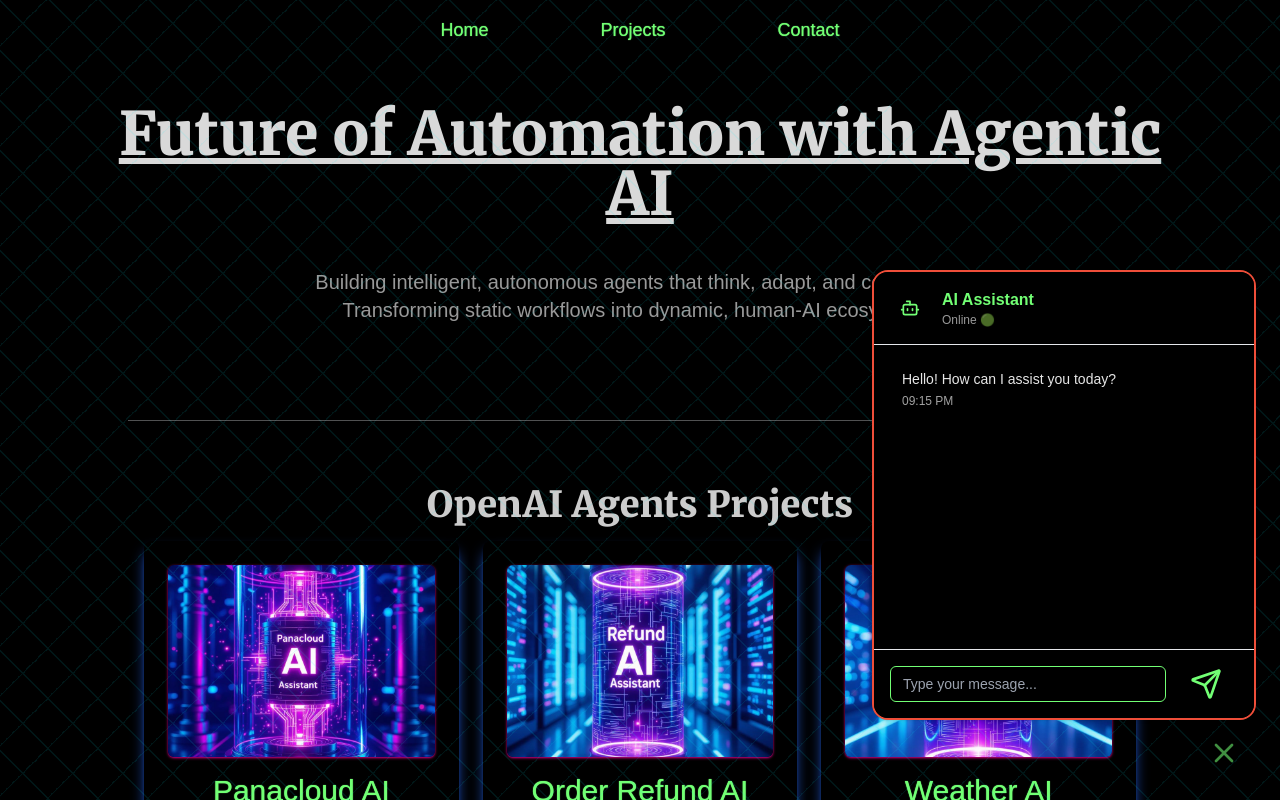
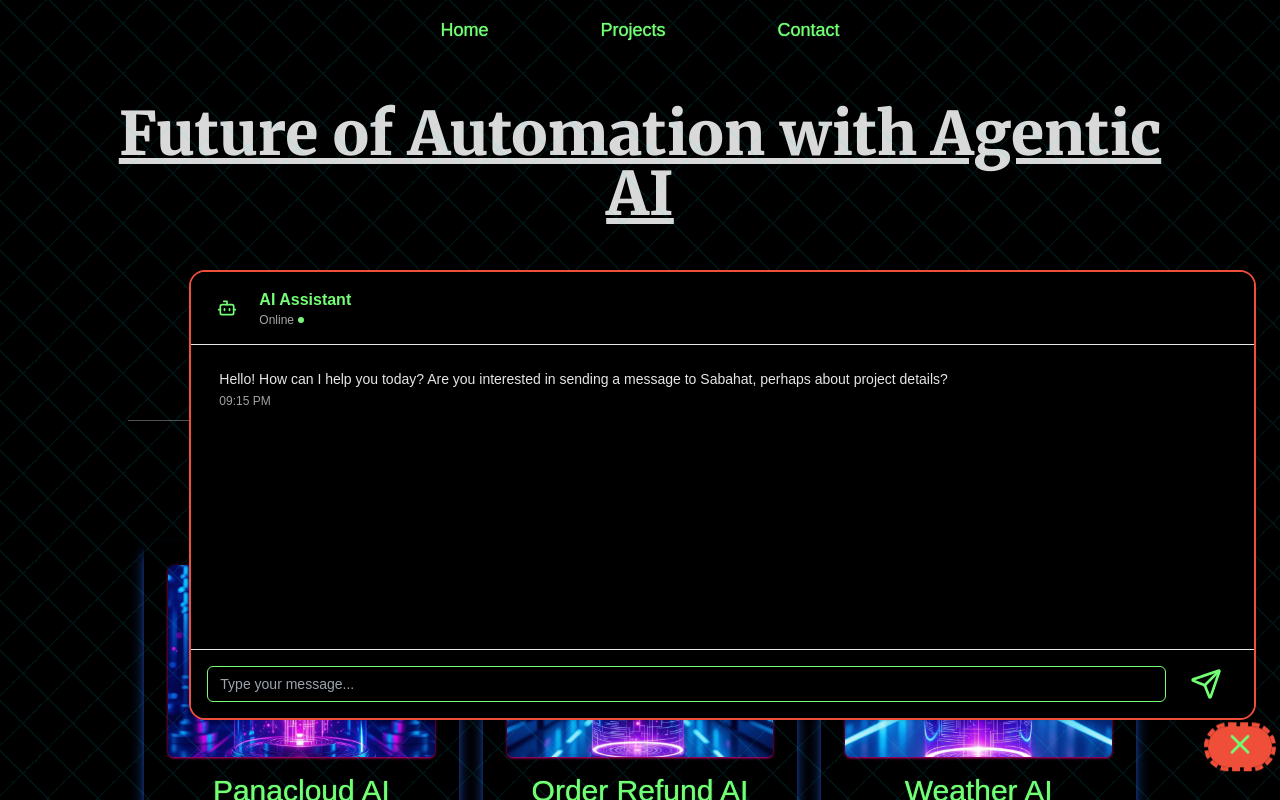
Before and after one commit to Sabahat-Shakeel/Agentic-Portfolio, a Next.js app: page / in a window 1280 px wide. Both pictures are taken after a click on the button "Ask Assistant". Shown: the top 800 px of the page. Built offline with nearby package versions, Linux system fonts and the light colour scheme.

Commit message:
updated code

```diff
--- /dev/null
+++ b/src/app/api/chat/route.ts
@@ -0,0 +1,24 @@
+import { NextResponse } from "next/server";
+
+export async function POST(req: Request) {
+  try {
+    const body = await req.json();
+
+    const response = await fetch(process.env.WEBHOOK_URL as string, {
+      method: "POST",
+      headers: {
+        "Content-Type": "application/json",
+      },
+      body: JSON.stringify(body),
+    });
+
+    const data = await response.json();
+
+    return NextResponse.json({
+         response: data.response || "Sorry, no response from LLM.",
+    });
+  } catch (error) {
+    console.error("Error in webhook request:", error);
+    return NextResponse.json({ response: "Webhook request failed" }, { status: 500 });
+  }
+}
--- a/src/app/components/chatbot/chatbot.tsx
+++ b/src/app/components/chatbot/chatbot.tsx
@@ -17,7 +17,7 @@ const ChatBot = () => {
   const [messages, setMessages] = useState<Message[]>([
     {
       id: "1",
-      text: "Hello! How can I assist you today?",
+      text: "Hello! How can I help you today? Are you interested in sending a message to Sabahat, perhaps about project details?",
       sender: "bot",
       timestamp: new Date(),
     },
@@ -26,7 +26,7 @@ const ChatBot = () => {
   const [isLoading, setIsLoading] = useState(false);
   const messagesEndRef = useRef<HTMLDivElement>(null);
 
-  const WEBHOOK_URL = "https://shakeelsabahat521.app.n8n.cloud/webhook/sabahatpersonalassistant";
+const API_URL = "/api/chat";
 
   const scrollToBottom = () => {
     messagesEndRef.current?.scrollIntoView({ behavior: "smooth" });
@@ -52,7 +52,7 @@ const ChatBot = () => {
     setIsLoading(true);
 
     try {
-      const response = await fetch(WEBHOOK_URL, {
+      const response = await fetch(API_URL, {
         method: "POST",
         headers: {
           "Content-Type": "application/json",
@@ -98,17 +98,18 @@ const ChatBot = () => {
   return (
     <>
       {/* Toggle Button */}
-      <div className="fixed animate-pulse glass-card bottom-6 right-6 z-50">
+      <div className="fixed animate-bounce bottom-6 right-2 z-50 outline-[#ef4e39] outline-4 outline-dashed rounded-full bg-[#ef4e39]">
 
         <Button
 
           onClick={() => setIsOpen(!isOpen)}
-          className=" "
+          className="border-none"
+
         >
 
           {isOpen ? <X className="w-6 h-6 text-primary " /> : <MessageCircle className="w-6 h-6 text-primary " />}
 
-          <span className="absolute -top-4 right-12 translate-x-1/2 px-2 py-1 text-xs font-medium text-white/80 bg-[#ef4e39] rounded-md opacity-0 hover:opacity-100 transition-opacity">
+          <span className="absolute -top-6  right-12 translate-x-1/2 px-2 py-1 text-xs font-medium text-white/80 bg-[#ef4e39] rounded-br-full opacity-0 hover:opacity-100 transition-opacity">
       Ask Assistant
     </span>
         </Button>
@@ -118,15 +119,17 @@ const ChatBot = () => {
 
       {/* Chat Window */}
       {isOpen && (
-        <div className="fixed bottom-20 w-96 md:right-6 portrait:h-[500px] h-[450px] z-40 border-2 border-[#ef4e39] bg-black rounded-2xl shadow overflow-hidden flex flex-col ">
+        <div className="fixed bottom-20  portrait:w-96  portrait:h-[800px] md:right-6 w-10/12 h-[450px] z-40 border-2 border-[#ef4e39] bg-black rounded-2xl shadow overflow-hidden flex flex-col ">
           {/* Header */}
           <div className="p-4 border-b border-primary/10 bg-black flex items-center gap-3">
             <div className="w-10 h-10 rounded-full bg-primary flex items-center justify-center">
               <Bot className="w-5 h-5 text-[#72ff74]" />
             </div>
             <div>
-              <h3 className="font-semibold text-[#72ff74]">AI Assistant</h3>
-              <p className="text-xs text-white/60">Online 🟢</p>
+              <h3 className="font-semibold text-[#72ff74] ">AI Assistant</h3>
+              <p className="text-xs text-white/65 flex items-center gap-1">Online
+               <span className="w-[6px] h-[6px] rounded-full" style={{ backgroundColor: "#7af57c" }}></span>
+               </p>
             </div>
           </div>
 
--- a/src/components/ui/button.tsx
+++ b/src/components/ui/button.tsx
@@ -5,7 +5,7 @@ import { cva, type VariantProps } from "class-variance-authority"
 import { cn } from "@/lib/utils"
 
 const buttonVariants = cva(
-  "inline-flex items-center justify-center gap-2 whitespace-nowrap rounded-md text-sm font-medium transition-colors focus-visible:outline-none focus-visible:ring-1 focus-visible:ring-ring disabled:pointer-events-none [&_svg]:pointer-events-none [&_svg]:size-8 [&_svg]:shrink-0 [&_svg]:text-[#72ff74]  ",
+  "inline-flex items-center justify-center gap-2 whitespace-nowrap rounded-md text-sm font-medium transition-colors  disabled:pointer-events-none [&_svg]:pointer-events-none [&_svg]:size-8 [&_svg]:shrink-0 [&_svg]:text-[#72ff74]  ",
   {
     variants: {
       variant: {
```
